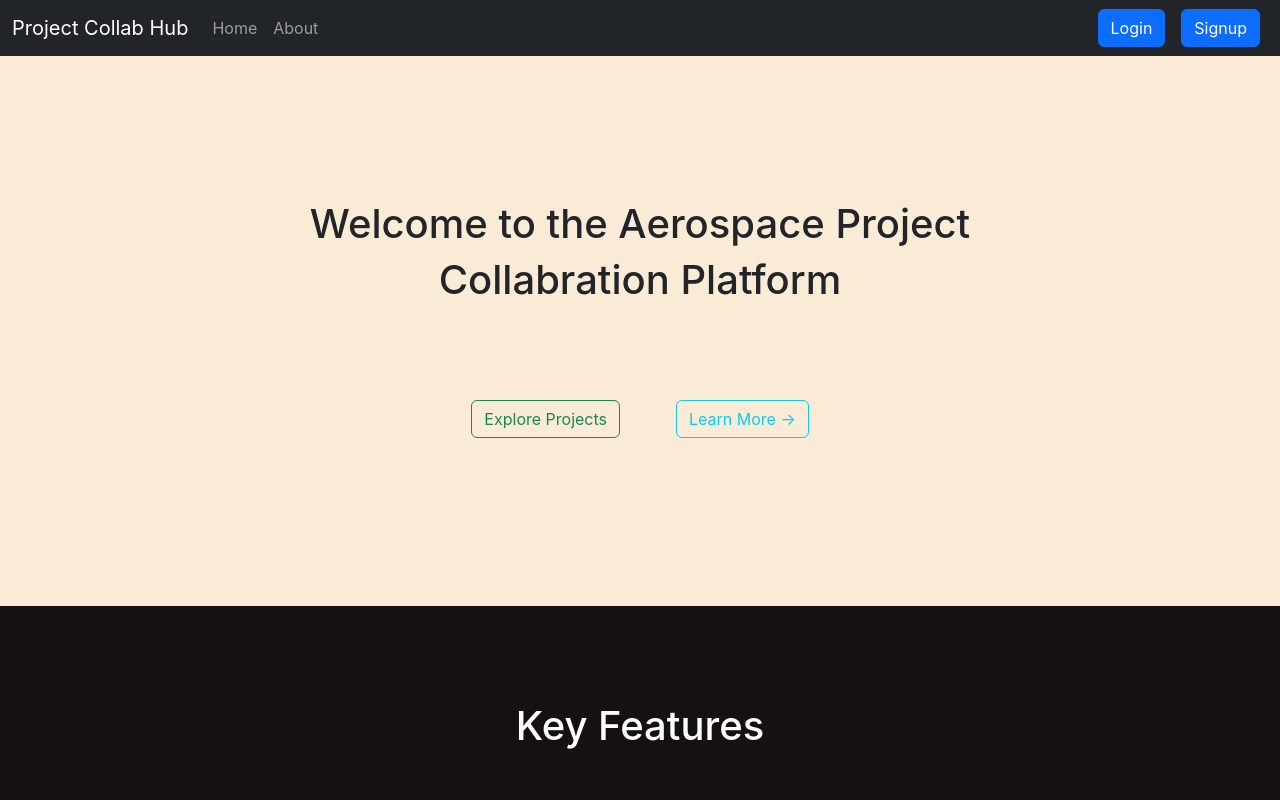
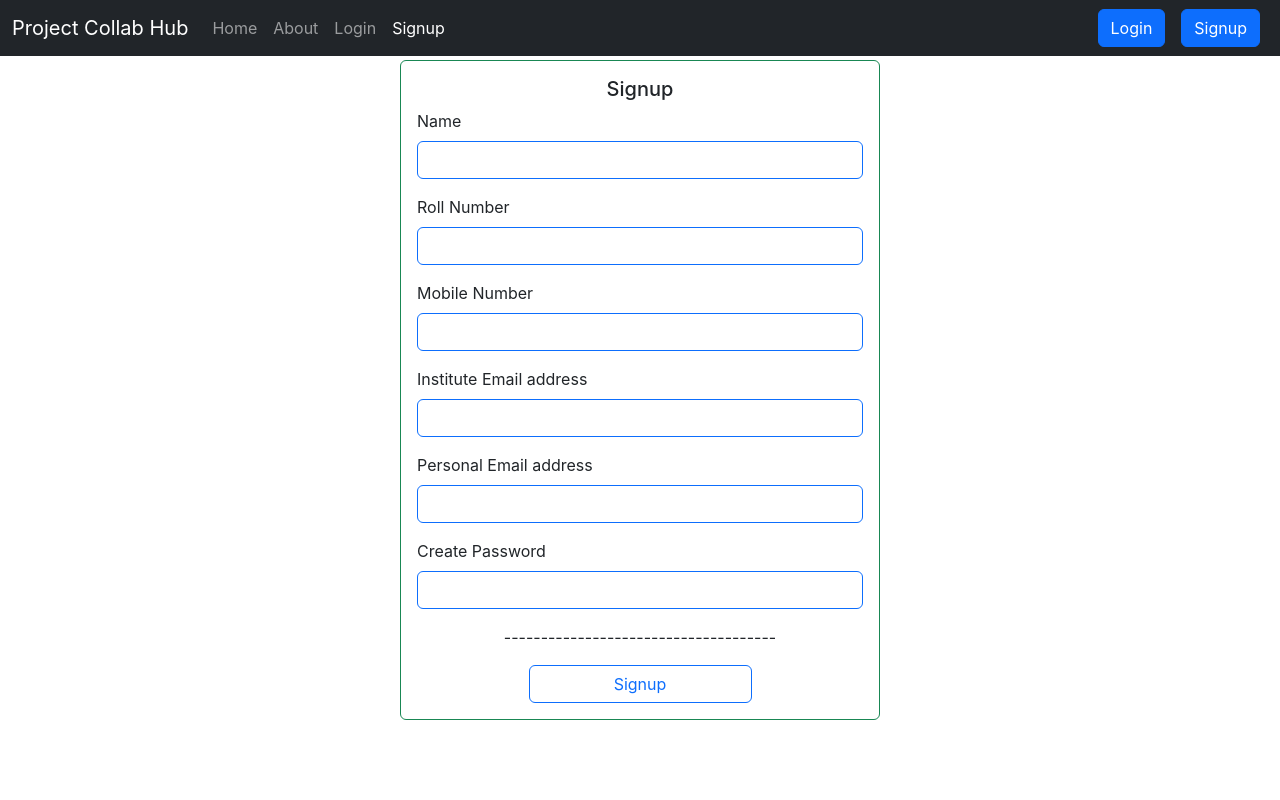
Before and after one commit to mudit129/Project-Collab, a React (Create React App) app in the folder frontend/: page /signup in a window 1280 px wide. Shown: the top 800 px of the page. Built offline with nearby package versions, Linux system fonts and the light colour scheme.

Commit message:
Login and Signup

```diff
--- a/frontend/src/App.js
+++ b/frontend/src/App.js
@@ -1,13 +1,13 @@
-import logo from './logo.svg';
+// import logo from './logo.svg';
 import './App.css';
 import { BrowserRouter as Router, Routes, Route } from "react-router-dom";
-import KeyFeatures from './components/KeyFeatures';
+import Home from './components/Home';
 import Navbar from './components/Navbar';
-import FirstPage from './components/FirstPage';
-import FAQs from './components/FAQs';
-import Footer from './components/Footer';
+import Signup from './components/Signup';
+// import FAQs from './components/FAQs';
+// import Footer from './components/Footer';
 import Login from './components/Login';
-import ProjectCard from './components/ProjectCard';
+// import ProjectCard from './components/ProjectCard';
 import AllProjects from './components/AllProjects';
 
 
@@ -15,11 +15,9 @@ function App() {
   return (
     <Router>
       <Navbar/>
-      <FirstPage/>
-      <KeyFeatures/>
-      <FAQs/>
-      <Footer/>
       <Routes>
+        <Route exact path="/" element={<Home/>} />
+        <Route exact path="/signup" element={<Signup/>} />
         <Route exact path="/login" element={<Login/>} />
         <Route exact path="/allProjects" element={<AllProjects/>} />
       </Routes>
--- /dev/null
+++ b/frontend/src/components/Home.js
@@ -0,0 +1,19 @@
+import React from "react";
+import KeyFeatures from "./KeyFeatures";
+// import Navbar from './Navbar';
+import FirstPage from "./FirstPage";
+import FAQs from "./FAQs";
+import Footer from "./Footer";
+
+const Home = () => {
+  return (
+    <>
+      <FirstPage />
+      <KeyFeatures />
+      <FAQs />
+      <Footer />
+    </>
+  );
+};
+
+export default Home;
--- a/frontend/src/components/Login.js
+++ b/frontend/src/components/Login.js
@@ -1,21 +1,28 @@
 import React from "react";
+import { Link } from "react-router-dom";
 
 const Login = () => {
   return (
     <div className="container d-flex justify-content-center align-items-center my-4">
       <br></br>
       <br></br>
-      <div className="card " style={{ width: "18rem" }}>
+      <div className="card border border-success" style={{ width: "22rem" }}>
         <div className="card-body">
-          <h5 className="card-title text-center">Login</h5>
+          <h5 className="card-title text-center mb-2">Login</h5>
           <form>
+            <div className="d-grid gap-2 d-md-flex justify-content-md-center mb-2">
+              <label for="signup" className="form-label">
+                Don't have an account?
+              </label>
+              <Link to = '/signup'>Sign up</Link>
+            </div>
             <div className="mb-3">
               <label for="exampleInputEmail1" className="form-label">
                 Email address
               </label>
               <input
                 type="email"
-                className="form-control"
+                className="form-control border border-primary"
                 id="exampleInputEmail1"
                 aria-describedby="emailHelp"
               />
@@ -26,16 +33,16 @@ const Login = () => {
               </label>
               <input
                 type="password"
-                className="form-control"
+                className="form-control border border-primary"
                 id="exampleInputPassword1"
               />
             </div>
-            <br></br>
-            <br></br>
+
+            <p className="text-center">------------------------------</p>
             <div className="d-grid gap-2">
                 <button className="btn btn-outline-primary" type="button">Login</button>
-                <br></br>
-                <button className="btn btn-outline-success" type="button">Sign in Google</button>
+                <p className="text-center">------ or ------</p>
+                <button className="btn btn-outline-success" type="button">Sign in with Google</button>
             </div>
           </form>
         </div>
--- a/frontend/src/components/Navbar.js
+++ b/frontend/src/components/Navbar.js
@@ -24,9 +24,14 @@ const Navbar = (props) => {
                             <Link className={`nav-link ${location.pathname==="/"? "active": ""}`} aria-current="page" to="/">Home</Link>
                         </li>
                         <li className="nav-item">
-                            <Link className={`nav-link ${location.pathname==="/login"? "active": ""}`} to="/login">About</Link>
+                            <Link className={`nav-link ${location.pathname==="/about"? "active": ""}`} to="/about">About</Link>
                         </li>
-
+                        <li className="nav-item">
+                            <Link className={`nav-link ${location.pathname==="/login"? "active": ""}`} aria-current="page" to="/login">Login</Link>
+                        </li>
+                        <li className="nav-item">
+                            <Link className={`nav-link ${location.pathname==="/signup"? "active": ""}`} to="/signup">Signup</Link>
+                        </li>
                     </ul>
                     {!localStorage.getItem('token')?
                     <form className="d-flex">
--- a/frontend/src/components/ProjectCard.js
+++ b/frontend/src/components/ProjectCard.js
@@ -1,4 +1,5 @@
 import React from "react";
+import { Link } from "react-router-dom";
 
 const ProjectCard = () => {
   return (
@@ -15,9 +16,9 @@ const ProjectCard = () => {
             Some quick example text to build on the card title and make up the
             bulk of the card's content.
           </p>
-          <a href="#" className="btn btn-primary">
+          <Link to="/" className="btn btn-primary">
             Go somewhere
-          </a>
+          </Link>
         </div>
       </div>
     </div>
--- /dev/null
+++ b/frontend/src/components/Signup.js
@@ -0,0 +1,86 @@
+import React from "react";
+
+const Signup = () => {
+  return (
+    <div className="container d-flex justify-content-center align-items-center my-1">
+      <div className="card border border-success" style={{ width: "30rem" }}>
+        <div className="card-body">
+          <h5 className="card-title text-center">Signup</h5>
+          <form>
+          <div className="mb-3 ">
+              <label for="name" className="form-label">
+                Name
+              </label>
+              <input
+                type="text"
+                className="form-control border border-primary"
+                id="name"
+                aria-describedby="emailHelp"
+              />
+            </div>
+            <div className="mb-3">
+              <label for="roll" className="form-label">
+                Roll Number
+              </label>
+              <input
+                type="text"
+                className="form-control border border-primary"
+                id="roll"
+                aria-describedby="emailHelp"
+              />
+            </div>
+            <div className="mb-3">
+              <label for="number" className="form-label">
+                Mobile Number
+              </label>
+              <input
+                type="number"
+                className="form-control border border-primary"
+                id="number"
+                aria-describedby="emailHelp"
+              />
+            </div>
+            <div className="mb-3">
+              <label for="exampleInputEmail1" className="form-label">
+                Institute Email address
+              </label>
+              <input
+                type="email"
+                className="form-control border border-primary"
+                id="exampleInputEmail1"
+                aria-describedby="emailHelp"
+              />
+            </div>
+            <div className="mb-3">
+              <label for="exampleInputEmail1" className="form-label">
+                Personal Email address
+              </label>
+              <input
+                type="email"
+                className="form-control border border-primary"
+                id="exampleInputEmail1"
+                aria-describedby="emailHelp"
+              />
+            </div>
+            <div className="mb-3">
+              <label for="exampleInputPassword1" className="form-label">
+                Create Password
+              </label>
+              <input
+                type="password"
+                className="form-control border border-primary"
+                id="exampleInputPassword1"
+              />
+            </div>
+            <p className="text-center">-------------------------------------</p>
+            <div className="d-grid gap-2">
+                <button className="btn btn-outline-primary mx-auto" style = {{width: "50%"}} type="button">Signup</button>
+            </div>
+          </form>
+        </div>
+      </div>
+    </div>
+  );
+};
+
+export default Signup;
```
Also changed, not shown: frontend/src/components/AllProjects.js (line endings or trailing spaces).
